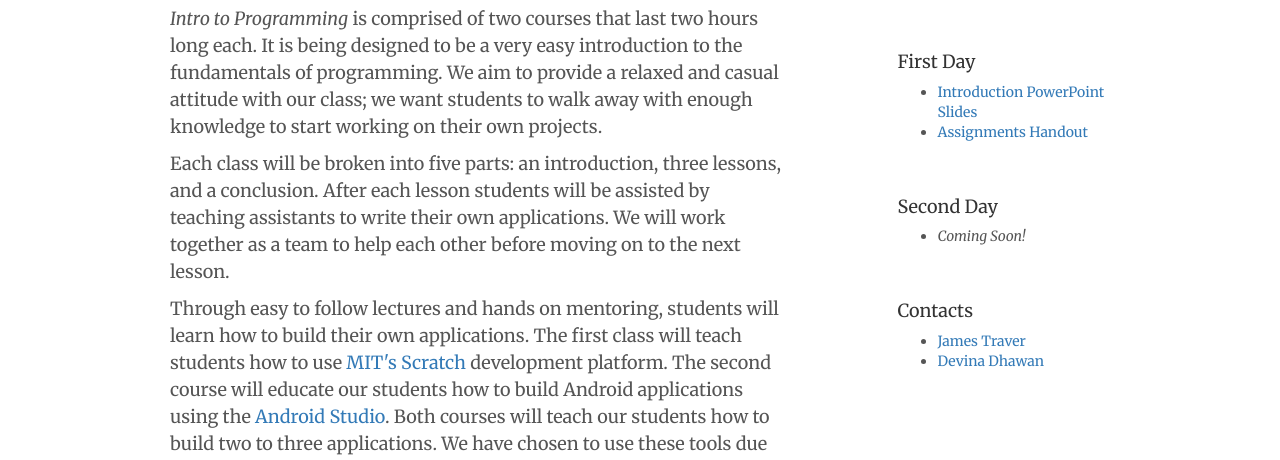
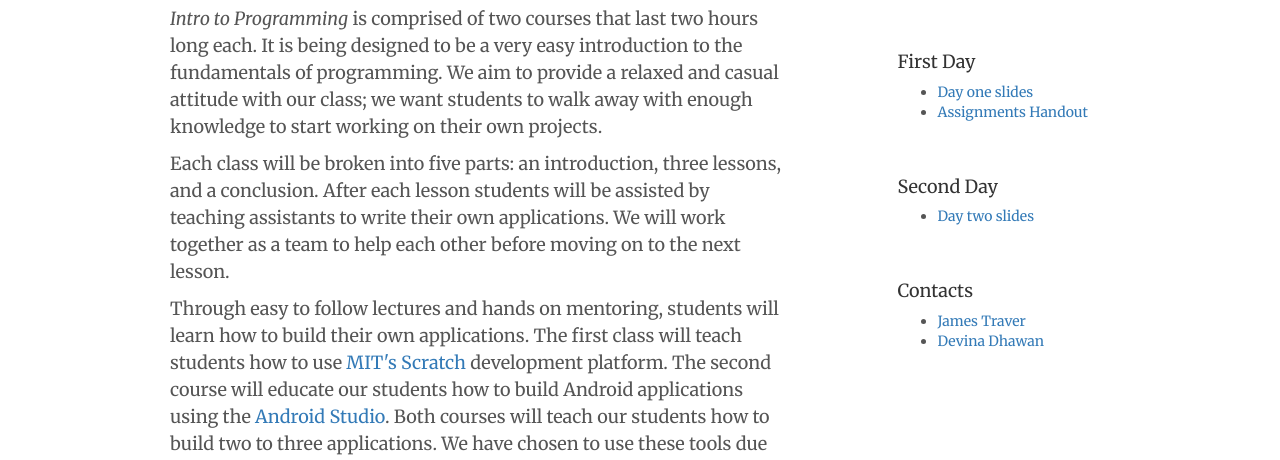
Before and after one commit to pie-coding/pie-coding.github.io, a website: page index.html in a window 1280 px wide. Shown: the part 332-792 px from the top of the page. Drawn offline with Linux system fonts and the light colour scheme; a web font is replaced by a local one.

Commit message:
Updating links

```diff
--- a/index.html
+++ b/index.html
@@ -155,7 +155,7 @@
 
                 <ul>
                     <li>
-                        <a href="https://drive.google.com/file/d/0B3m1SKnGXVgCREY3TWw0QUdKUmM/view?usp=sharing" target="_blank">Introduction PowerPoint Slides</a>
+                        <a href="https://drive.google.com/file/d/0B3m1SKnGXVgCREY3TWw0QUdKUmM/view?usp=sharing" target="_blank">Day one slides</a>
                     </li>
                     <li>
                         <a href="https://drive.google.com/file/d/0B3m1SKnGXVgCRE5Tc21HRjZzZDA/view?usp=sharing" target="_blank">Assignments Handout</a>
@@ -170,7 +170,7 @@
 
                 <ul>
                     <li>
-                        <em>Coming Soon!</em>
+                        <a href="https://github.com/pie-coding/intro-to-programming-course/blob/master/Day%20Two%20-%20Android/Slides/Intro%20to%20Programming%20-%20Day%202.pptx" target="_blank">Day two slides</a>
                     </li>
                 </ul>
 
```
